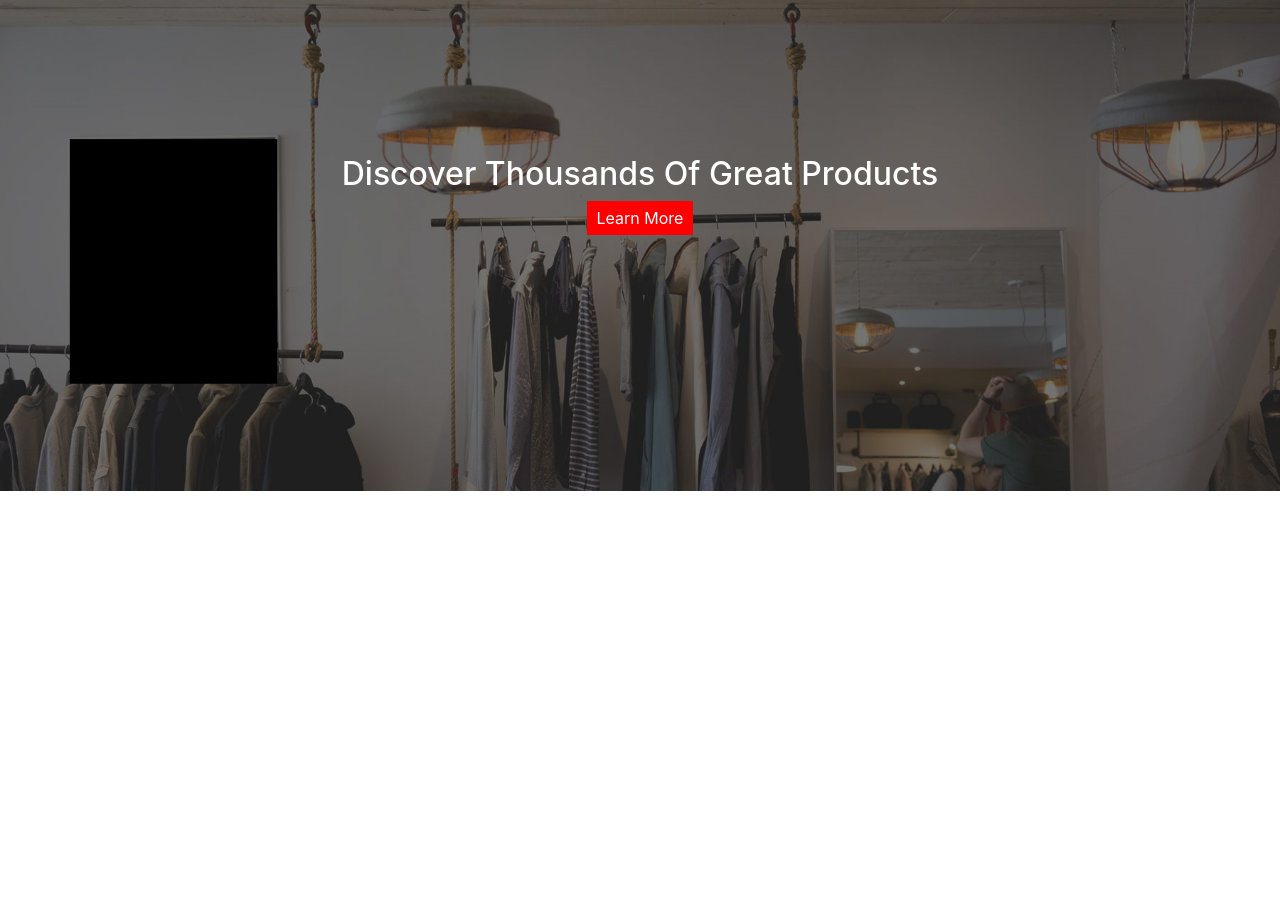
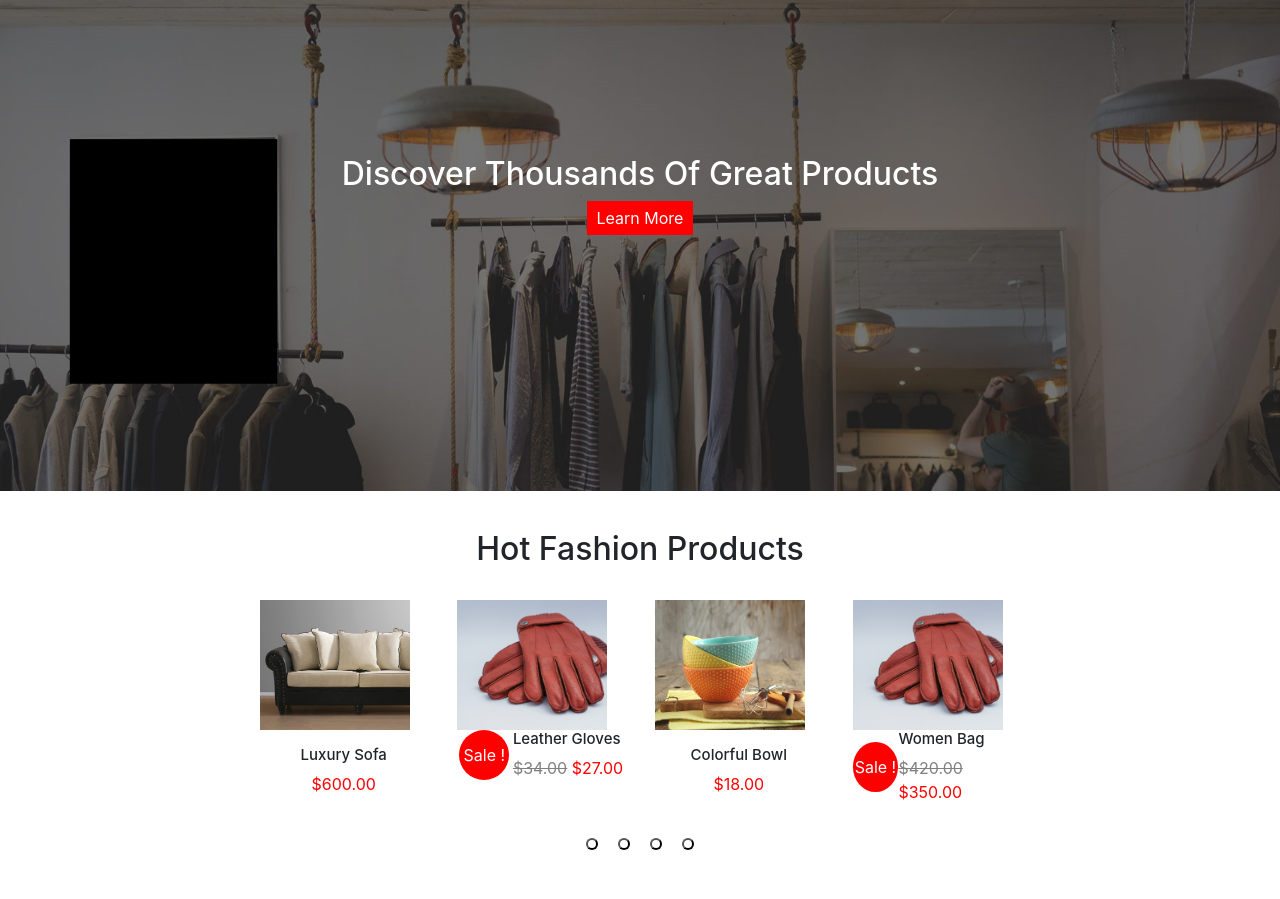
Before and after one commit to Wassime1994/cs_emporium_js, a website: page index.html in a window 1280 px wide. Shown: the part 2046-2945 px from the top of the page. Before the commit the page ends 2537 px from the top, so only its background shows below. Drawn offline with nearby package versions, Linux system fonts and the light colour scheme.

Commit message:
carrousel finis

```diff
--- a/index.html
+++ b/index.html
@@ -217,6 +217,67 @@
         </div>
     </section>
 
+    <section class="carrousel">
+        <h2>Hot Fashion Products</h2>
+        <div class="parent row">
+            <div class="child col-2 position-relative">
+                <div class="image position-relative">
+                    <img src="./public/img/products_mini/product-luxry-sofa.jpg" alt="">
+                </div>
+                <div class="d-flex flex-column align-items-center justify-content-center mt-3">
+                    <h3> Luxury Sofa</h3>
+                    <span>$600.00</span>
+                </div>
+            </div>
+            <div class="child col-2">
+                <div class="image position-relative">
+                    <img src="./public/img/products_mini/product-gloves.jpg" alt="">
+                </div>
+                <div class="promo d-flex align-items-center justify-content-around">
+                    <div class="rond"> Sale !</div>
+                    <div>
+                        <h3>Leather Gloves</h3>
+                        <span><span class="grey">$34.00</span> $27.00</span>
+                    </div>
+                </div>
+
+            </div>
+
+            <div class="child col-2 position-relative">
+                <div class="image position-relative">
+                    <img src="./public/img/products_mini/product-cups.jpg" alt="">
+                </div>
+                <div class="d-flex flex-column align-items-center mt-3">
+                    <h3> Colorful Bowl</h3>
+                    <span>$18.00</span>
+                </div>
+
+            </div>
+            <div class="child sale col-2">
+                <div class="image position-relative">
+                    <img src="./public/img/products_mini/product-gloves.jpg" alt="">
+                </div>
+                <div class="promo d-flex align-items-center justify-content-around">
+                    <div class="rond"> Sale !</div>
+                    <div>
+                        <h3>Women Bag</h3>
+                        <span><span class="grey">$420.00</span> $350.00</span>
+                    </div>
+                </div>
+
+            </div>
+        </div>
+        <div class="mesBtn">
+            <button id="gauche"></button>
+            <button id="milieu_gauche"></button>
+            <button id="milieu_droite"></button>
+            <button id="droite"></button>
+        </div>
+
+
+    </section>
+
+
     <script src="./public/js/main.js"></script>
 </body>
 
--- /dev/null
+++ b/src/sass/modules/_carroussel.scss
@@ -0,0 +1,55 @@
+.carrousel {
+    padding: 3%;
+    img {
+        height: 130px;
+        width: 150px;
+    }
+    h2{
+        text-align: center;
+    }
+    h3{
+        font-size: 15px;
+    }
+    .parent {
+        padding: 2%;
+        display: flex;
+        justify-content: center;
+        .child {
+            .grey {
+                color : grey;
+                text-decoration:line-through;
+            }
+            span {
+                color: red;
+            }
+            .promo {
+                display: flex;
+                align-items: center;
+                justify-content: space-around;
+                  .rond {
+                width: 50px;
+                height: 50px;
+                background-color: red;
+                border-radius: 50%;
+                color: white;
+                display: flex;
+                align-items: center;
+                justify-content: center;
+
+
+            }
+            }
+        }
+    }
+    .mesBtn{
+        width: 100%;
+        display: flex;
+        justify-content: center ;
+        button{
+            margin: 10px;
+            padding: 4px;
+            border-radius: 50%;
+            background-color: white;
+        }
+    }
+}
--- a/src/sass/modules/_style.scss
+++ b/src/sass/modules/_style.scss
@@ -2,4 +2,5 @@
 @import "./footer" ;
 @import "./section_TroisCadres" ;
 @import "./sectionRecent_PRODUCT" ;
-@import "./section_discover"
+@import "./section_discover";
+@import "./carroussel"
```
Also changed, not shown: public/css/app.css, 1 other file.
